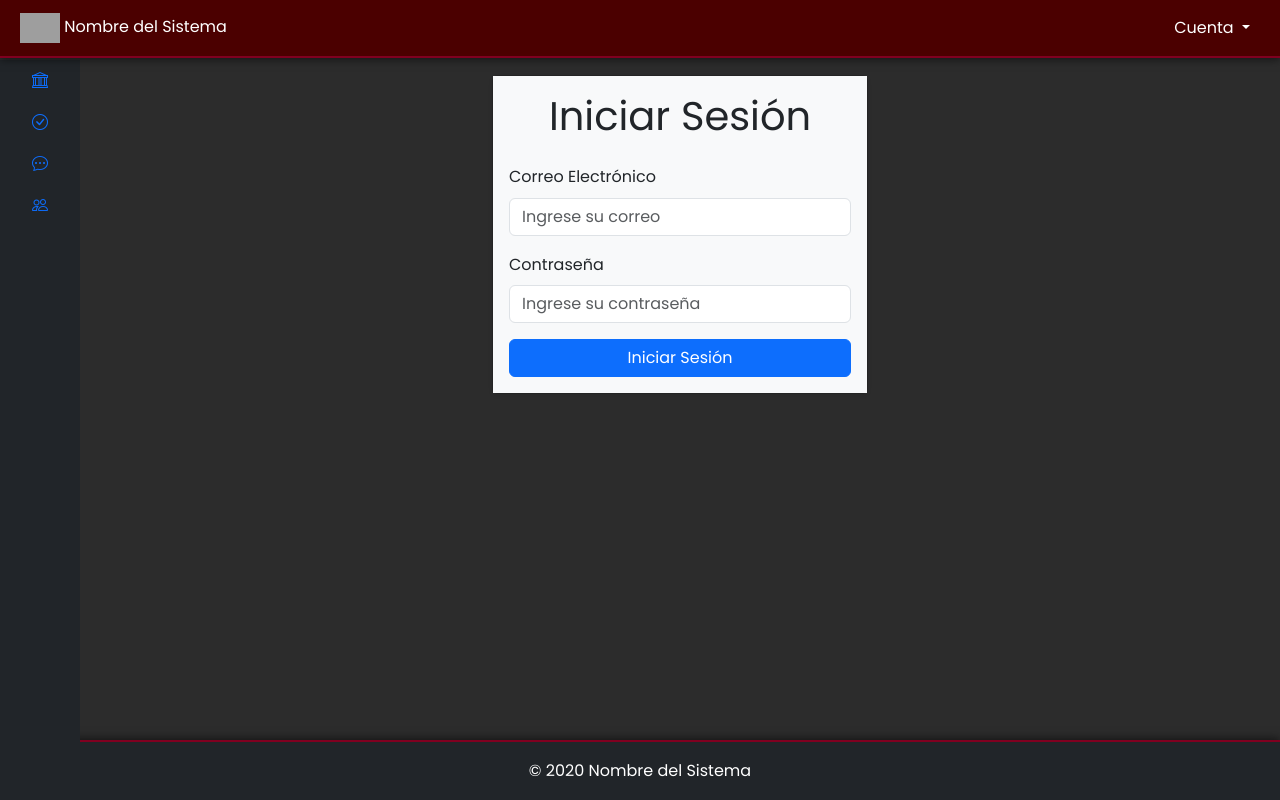
After one commit to MatiasGuaymas/PS, a Flask app: template admin/src/web/templates/auth/login.html in a window 1280 px wide. The commit adds this page. Run offline with Flask 3, Linux system fonts and the light colour scheme; the template is opened without the code that fills it: most values are stand-ins (such as "Sample title", 1, 10 or a date in 2020); some libraries are stand-ins or nearby versions; grey boxes are pictures that could not be loaded.

Commit message:
Feat: Aplico estilos y la plantilla base a todas las templates

```diff
--- /dev/null
+++ b/admin/src/web/templates/auth/login.html
@@ -0,0 +1,26 @@
+{% extends "layout.html" %}
+
+{% block title %} Log In | Mi Aplicación {% endblock %}
+
+{% block content %}
+<div class="d-flex justify-content-center align-items-center">
+    <div class="card shadow-sm">
+        <div class="card-body bg-light">
+            <h1 class="card-title text-center mb-4">Iniciar Sesión</h1>
+            <form action="{{ url_for('auth.authenticate') }}" method="post">
+                <div class="mb-3">
+                    <label for="email" class="form-label">Correo Electrónico</label>
+                    <input type="email" class="form-control" id="email" name="email" placeholder="Ingrese su correo" required>
+                </div>
+                <div class="mb-3">
+                    <label for="password" class="form-label">Contraseña</label>
+                    <input type="password" class="form-control" id="password" name="password" placeholder="Ingrese su contraseña" required>
+                </div>
+                <div class="d-grid">
+                    <button type="submit" class="btn btn-primary">Iniciar Sesión</button>
+                </div>
+            </form>
+        </div>
+    </div>
+</div>
+{% endblock %}
--- a/admin/src/web/templates/layout.html
+++ b/admin/src/web/templates/layout.html
@@ -4,7 +4,7 @@
 <head>
     <meta charset="UTF-8">
     <meta name="viewport" content="width=device-width, initial-scale=1.0">
-    <title>{% block title %}Altouch{% endblock %}</title>
+    <title>{% block title %}Mi aplicación{% endblock %}</title>
     {% block head %}
     <link rel="stylesheet" href="{{ url_for('static', filename='bootstrap/dist/css/bootstrap.min.css')}}">
     <link rel="stylesheet" href="{{ url_for('static', filename='bootstrap-icons/font/bootstrap-icons.min.css')}}">
@@ -18,7 +18,7 @@
 <body>
     <header>
         <div class="header-left">
-            <img src="https://cdn-icons-png.flaticon.com/512/6325/6325609.png" alt="Logo">
+            <img src="https://cdn-icons-png.flaticon.com/512/6325/6325609.png" style="max-width: 40px; max-height: 40px;" alt="Logo">
             <span>Nombre del Sistema</span>
         </div>
         <div class="header-right">
@@ -42,22 +42,22 @@
             {% block nav %}
             <ul class="nav flex-column text-center">
                 <li class="nav-item" title="Gestión de sitios históricos">
-                    <a class="nav-link text-white" href="#">
+                    <a class="nav-link" href="#">
                         <i class="bi bi-bank"></i>
                     </a>
                 </li>
                 <li class="nav-item" title="Validación de propuestas">
-                    <a class="nav-link text-white" href="#">
+                    <a class="nav-link" href="#">
                         <i class="bi bi-check-circle"></i>
                     </a>
                 </li>
                 <li class="nav-item" title="Moderación de reseñas">
-                    <a class="nav-link text-white" href="#">
+                    <a class="nav-link" href="#">
                         <i class="bi bi-chat-dots"></i>
                     </a>
                 </li>
                 <li class="nav-item" title="Gestión de usuarios">
-                    <a class="nav-link text-white" href="#">
+                    <a class="nav-link" href="#">
                         <i class="bi bi-people"></i>
                     </a>
                 </li>
--- a/admin/static/style.css
+++ b/admin/static/style.css
@@ -1,151 +1,84 @@
-*,
-body,
-h1,
-h2,
-h3,
-h4,
-h5,
-h6,
-p,
-a,
-span,
-div,
-table,
-th,
-td,
-input,
-select,
-textarea,
-button,
-label,
-.form-control,
-.btn,
-.navbar,
-.dropdown-menu,
-.pagination,
-.badge {
-    font-family: 'Poppins', Arial, sans-serif !important;
-}
-
-body,
-h1,
-h2,
-h3,
-p,
-ul,
-li {
-    margin: 0;
-    padding: 0;
-    box-sizing: border-box;
-}
-
-label,
-h2,
-h3 {
-    color: white;
+:root {
+    --bs-primary: #800020;
+    --bs-secondary: #a52a2a;
+    --bs-dark: #4b0000;
+    --bs-light: #2c2c2c;
+    --bs-gray: #e0e0e0;
 }
 
 body {
-    font-family: Arial, Helvetica, sans-serif;
-    background-color: #121212;
-    color: #e0e0e0;
+    font-family: 'Poppins', Arial, sans-serif;
+    background-color: var(--bs-light);
+    color: white;
     line-height: 1.6;
 }
 
 .layout-sidebar {
     position: fixed;
-    z-index: 1050;
+    top: 60px;
+    bottom: 0;
+    left: 0;
     width: 80px;
-    height: 100%;
+    background-color: var(--bs-dark);
+    z-index: 1020;
+    overflow-y: auto;
+    scrollbar-width: none;
+}
+
+.layout-sidebar::-webkit-scrollbar {
+    display: none;
 }
 
 .layout-main {
     margin-left: 80px;
-}
-
-.layout-main main {
-    padding-bottom: 80px;
-}
-
-.layout-footer {
-    position: fixed;
-    bottom: 0;
-    width: 100%;
-    z-index: 1060;
+    margin-top: 60px;
+    padding: 15px;
 }
 
 header {
-    background: #6a0dad;
-    color: #fff;
-    padding: 20px 0;
+    background: var(--bs-dark);
+    color: white;
+    border-bottom: 2px solid var(--bs-primary);
+    box-shadow: 0 2px 8px rgba(0, 0, 0, 0.5);
+    position: fixed;
+    top: 0;
+    left: 0;
+    width: 100%;
+    z-index: 1030;
     display: flex;
     align-items: center;
     justify-content: space-between;
-}
-
-header .header-left {
-    margin-left: 10px;
-    display: flex;
-    align-items: center;
-}
-
-header .header-left img {
-    height: 40px;
-    margin-right: 10px;
-}
-
-header .header-right {
-    display: flex;
-    align-items: center;
-}
-
-main {
-    max-width: 100%;
-    margin: 0;
-    padding: 15px;
-}
-
-h1,
-h2,
-h3 {
-    margin-bottom: 16px;
-}
-
-ul {
-    list-style: disc inside;
-    margin-bottom: 16px;
-}
-
-a {
-    color: #bb86fc;
-    text-decoration: none;
-}
-
-a:hover {
-    text-decoration: none;
-}
-
-button {
-    background: #6a0dad;
-    color: #fff;
-    border: none;
-    padding: 10px 18px;
-    border-radius: 4px;
-    cursor: pointer;
-    transition: background 0.2s;
-}
-
-button:hover {
-    background: #4b0082;
+    padding: 10px 20px;
 }
 
 footer {
-    background: #6a0dad;
-    color: #fff;
+    background: var(--bs-dark);
+    color: var(--bs-gray);
+    border-top: 2px solid var(--bs-primary);
+    box-shadow: 0 -2px 8px rgba(0, 0, 0, 0.5);
+    position: fixed;
+    bottom: 0;
+    left: 0;
+    width: 100%;
+    z-index: 1050;
     text-align: center;
-    padding: 16px 0;
-    font-size: 1rem;
-    border-top: 2px solid #4b0082;
-    letter-spacing: 1px;
-    box-shadow: 0 -2px 8px rgba(0, 0, 0, 0.5);
+    padding: 10px 0;
 }
+
+.card {
+    box-shadow: 0 4px 8px rgba(0, 0, 0, 0.2);
+    background-color: var(--bs-light);
+}
+
+header .header-right .dropdown-toggle {
+    color: white;
+    background-color: transparent;
+    border: none;
+    text-decoration: none;
+    padding: 5px 10px;
+    cursor: pointer;
+}
+
+header .header-right .dropdown-toggle:hover {
+    text-decoration: underline;
+}
```
Also changed, not shown: admin/src/web/templates/auth/logIn.html (deleted, +0 -16 lines), admin/src/web/templates/error.html (+10 -7 lines), admin/src/web/templates/home.html (+8 -7 lines), admin/src/web/templates/users/index.html (+40 -71 lines), admin/src/web/templates/users/update.html (+30 -46 lines), 2 other files.
